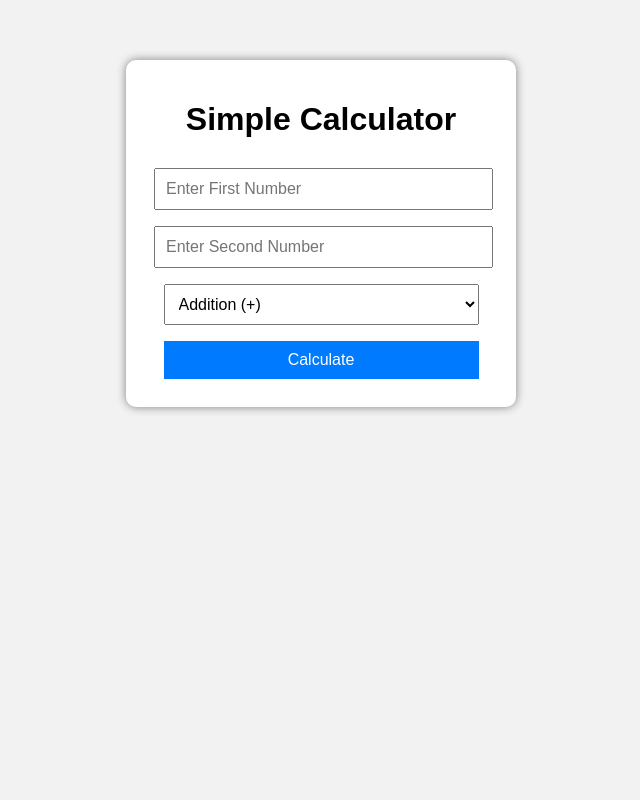
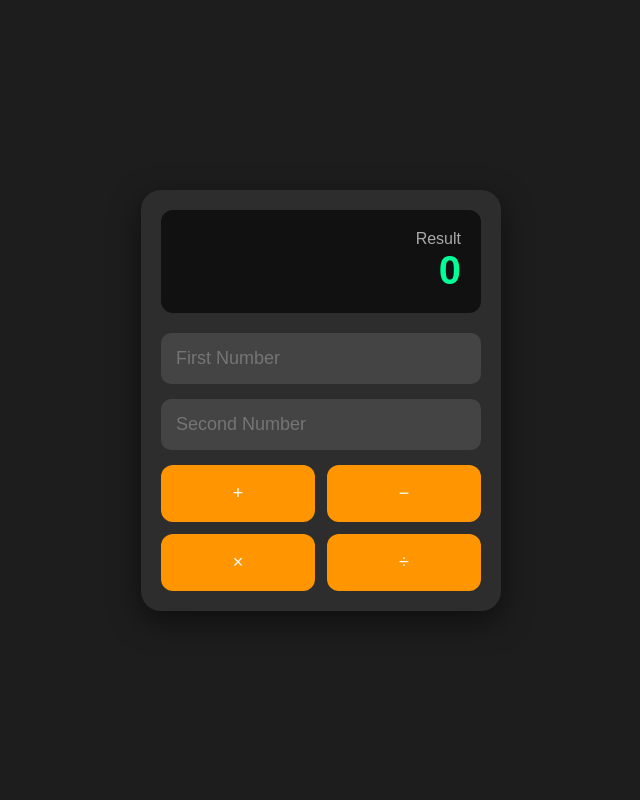
Before and after one commit to Sahana-aradhya22/calculator-web-app, a Flask app: page / in a window 1280 px wide. Shown: the whole page, without its empty margins (319-959 px from the left). Run offline with Flask 3, Linux system fonts and the light colour scheme.

Commit message:
Update index.html

```diff
--- a/templates/index.html
+++ b/templates/index.html
@@ -1,73 +1,159 @@
 <!DOCTYPE html>
-<html>
+<html lang="en">
 <head>
-    <title>Calculator App</title>
+<meta charset="UTF-8">
+<meta name="viewport" content="width=device-width, initial-scale=1.0">
+<title>Calculator</title>
+
 <style>
-        body {
-            font-family: Arial, sans-serif;
-            background: #f2f2f2;
+
+*{
+    margin:0;
+    padding:0;
+    box-sizing:border-box;
+    font-family:Arial,Helvetica,sans-serif;
 }
 
-        .container {
-            width: 350px;
-            margin: 60px auto;
-            padding: 20px;
-            background: white;
-            border-radius: 10px;
-            text-align: center;
-            box-shadow: 0px 0px 10px gray;
+body{
+    background:#1d1d1d;
+    display:flex;
+    justify-content:center;
+    align-items:center;
+    height:100vh;
 }
 
-        input, select, button {
-            width: 90%;
-            padding: 10px;
-            margin: 8px;
-            font-size: 16px;
+.calculator{
+    width:360px;
+    background:#2d2d2d;
+    border-radius:20px;
+    padding:20px;
+    box-shadow:0 10px 30px rgba(0,0,0,.5);
 }
 
-        button {
-            background: #007BFF;
-            color: white;
-            border: none;
-            cursor: pointer;
+.display{
+
+    background:#111;
+    color:#00ff99;
+    padding:20px;
+    border-radius:12px;
+    margin-bottom:20px;
 }
 
-        button:hover {
-            background: #0056b3;
+.display h1{
+    font-size:40px;
+    text-align:right;
 }
 
-        h2 {
-            color: green;
+.display p{
+    color:#aaa;
+    text-align:right;
 }
+
+input{
+
+    width:100%;
+    padding:15px;
+    margin-bottom:15px;
+    border:none;
+    border-radius:10px;
+    background:#444;
+    color:white;
+    font-size:18px;
+
+}
+
+.grid{
+
+display:grid;
+grid-template-columns:repeat(2,1fr);
+gap:12px;
+
+}
+
+button{
+
+padding:18px;
+font-size:18px;
+border:none;
+border-radius:12px;
+cursor:pointer;
+background:#4e4e4e;
+color:white;
+transition:.3s;
+
+}
+
+button:hover{
+
+background:#666;
+
+}
+
+.orange{
+
+background:#ff9500;
+
+}
+
+.orange:hover{
+
+background:#ffa733;
+
+}
+
 </style>
+
 </head>
 
 <body>
 
-<div class="container">
+<div class="calculator">
 
-    <h1>Simple Calculator</h1>
+<div class="display">
+
+<p>Result</p>
+
+<h1>
+
+{% if result is not none %}
+{{ result }}
+{% else %}
+0
+{% endif %}
+
+</h1>
+
+</div>
 
 <form method="POST">
 
-        <input type="number" step="any" name="num1" placeholder="Enter First Number" required>
+<input
+type="number"
+step="any"
+name="num1"
+placeholder="First Number"
+required>
 
-        <input type="number" step="any" name="num2" placeholder="Enter Second Number" required>
+<input
+type="number"
+step="any"
+name="num2"
+placeholder="Second Number"
+required>
 
-        <select name="operation">
-            <option value="add">Addition (+)</option>
-            <option value="subtract">Subtraction (-)</option>
-            <option value="multiply">Multiplication (*)</option>
-            <option value="divide">Division (/)</option>
-        </select>
+<div class="grid">
 
-        <button type="submit">Calculate</button>
+<button class="orange" name="operation" value="add">+</button>
+
+<button class="orange" name="operation" value="subtract">−</button>
+
+<button class="orange" name="operation" value="multiply">×</button>
+
+<button class="orange" name="operation" value="divide">÷</button>
+
+</div>
 
 </form>
-
-    {% if result is not none %}
-        <h2>Result: {{ result }}</h2>
-    {% endif %}
 
 </div>
 
```
Lines whose indentation alone changed are shown as unchanged.
